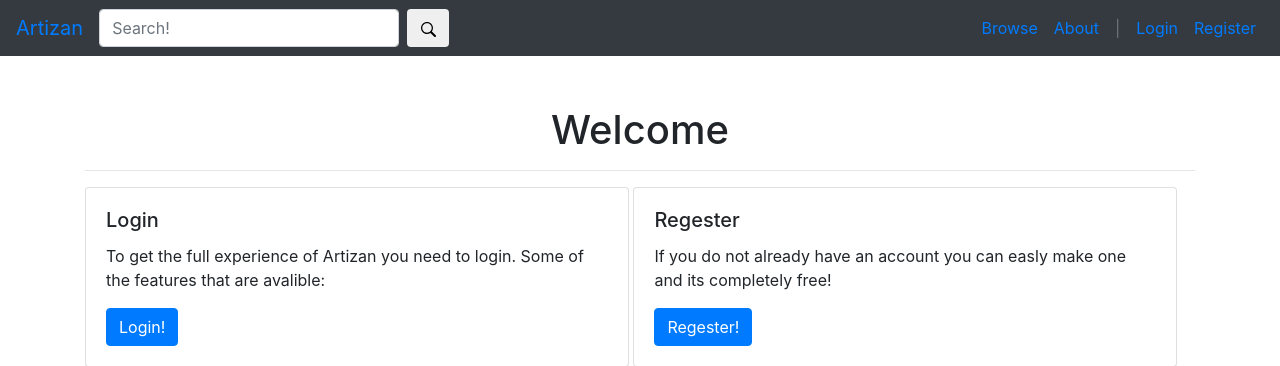
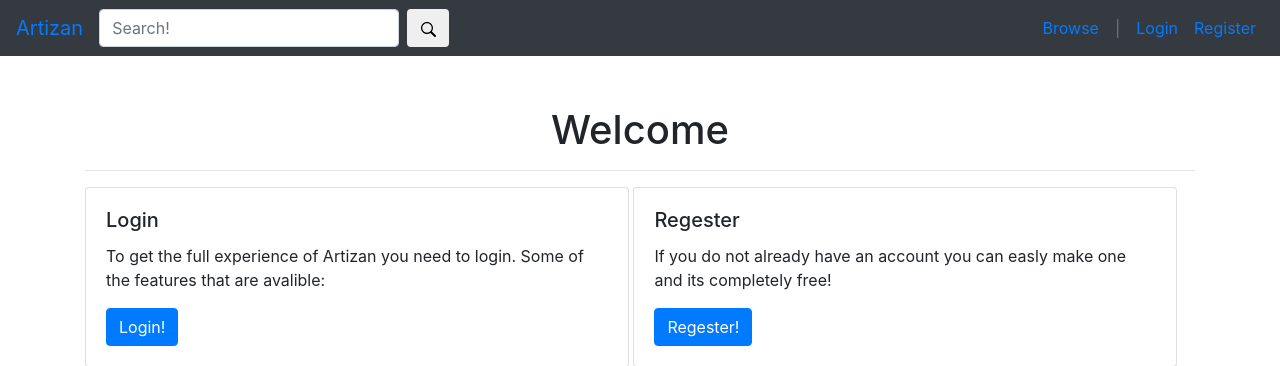
Before and after one commit to Stephan-kashkarov/Artizan, a Flask app: page / in a window 1280 px wide. Shown: the top 366 px of the page. Run offline with Flask 2, Linux system fonts and the light colour scheme; some libraries are stand-ins or nearby versions.

Commit message:
removed about route

```diff
--- a/app/routes.py
+++ b/app/routes.py
@@ -183,11 +183,6 @@ def playlist(id):
 	)
 
 
-@app.route('/about')
-def about():
-	return render_template('about.html')
-
-
 @app.route('/search/<term>')
 def search(term):
 	users = db.session.query(Person).filter(
--- a/app/templates/main.html
+++ b/app/templates/main.html
@@ -10,9 +10,6 @@
     <ul class="navbar-nav ml-auto">
         <li class="nav-item">
             <a class="nav-link" href="{{url_for('browse')}}">Browse</a>
-        </li>
-        <li class="nav-item">
-            <a class="nav-link" href="{{url_for('about')}}">About</a>
         </li>
         <li class="nav-item">
             <a class="nav-link disabled" href=''>|</a>
```
Also changed, not shown: app/templates/about.html (deleted, +0 -11 lines).
